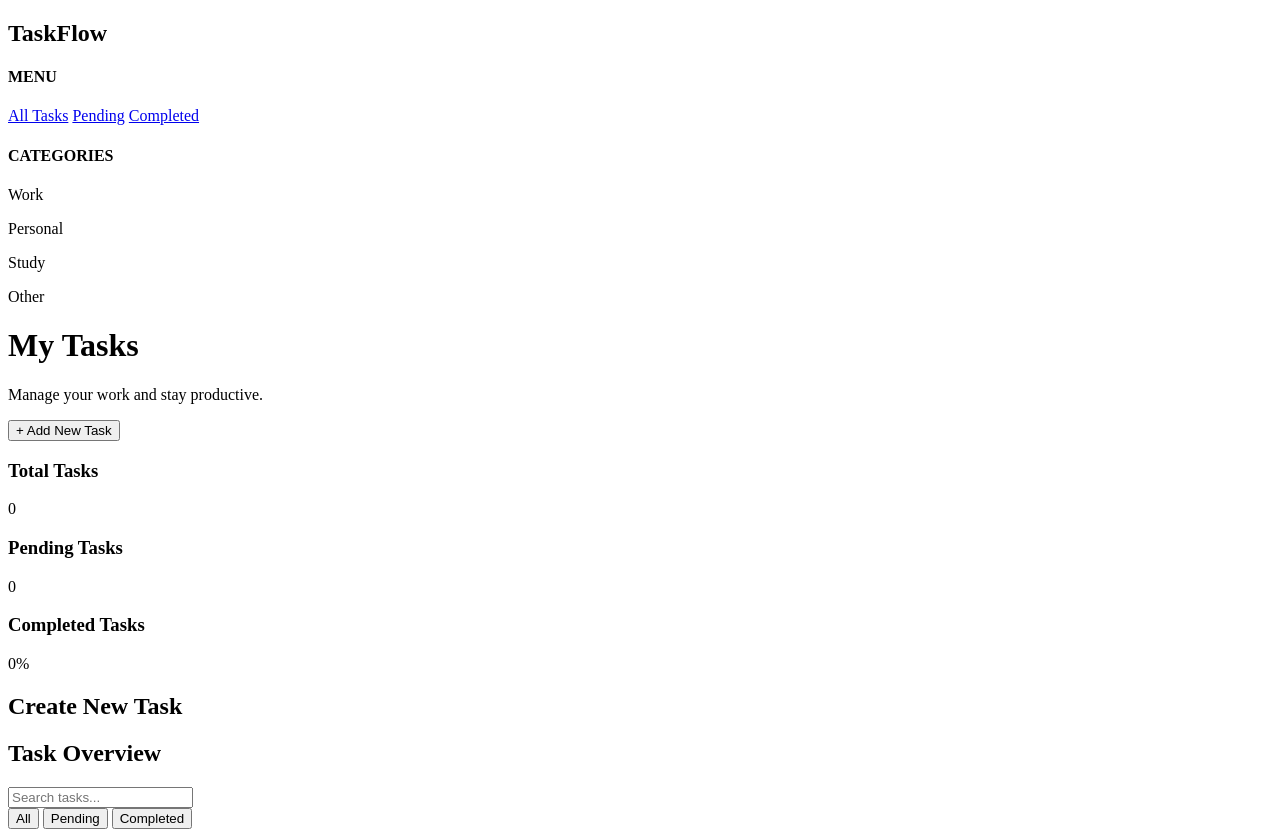
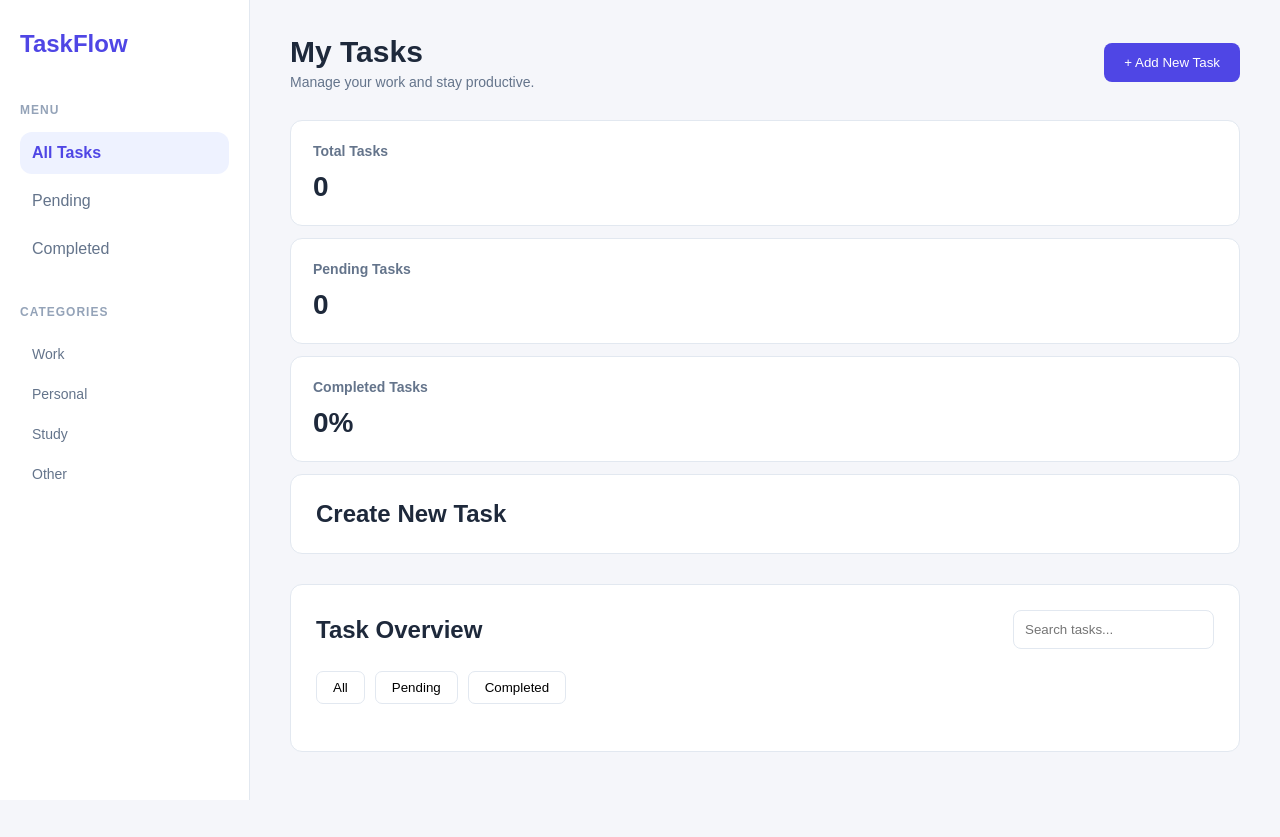
Before and after one commit to srithulasika/dom-practice, a plain HTML site: page level4-corporate/task-manager/index.html in a window 1280 px wide. After the commit the page ends 800 px from the top, so only its background shows below. Drawn offline with Linux system fonts and the light colour scheme.

Commit message:
Build dashboard layout using CSS Grid

```diff
--- a/level4-corporate/task-manager/index.html
+++ b/level4-corporate/task-manager/index.html
@@ -4,7 +4,7 @@
   <meta charset="UTF-8">
   <meta name="viewport" content="width=device-width, initial-scale=1.0">
   <title>TaskFlow - Task Manager</title>
-  <link rel="style.css" href="style.css">
+  <link rel="stylesheet" href="style.css">
   <script src="script.js" defer></script>
 </head>
 <body>
@@ -46,7 +46,7 @@
       <!--Dashboard Statistics-->
 
       <section class="Stats-grid">
-        <article class="stat-grid">
+        <article class="stat-card">
           <h3>Total Tasks</h3>
           <p id="totalTasks">0</p>
         </article>
--- a/level4-corporate/task-manager/style.css
+++ b/level4-corporate/task-manager/style.css
@@ -0,0 +1,188 @@
+*{
+  margin:0;
+  padding:0;
+  box-sizing:border-box;
+}
+
+body{
+  font-family: Arial, Helvetica, sans-serif;
+  background-color:#f5f6fa;
+  color:#1e293b;
+}
+
+.app-container{
+  display:grid;
+  grid-template-columns: 250px 1fr;
+  min-height:100vh;
+}
+
+.sidebar{
+  background-color: #ffffff;
+  border-right:1px solid  #e2e8f0;
+  padding:30px 20px;
+}
+
+.logo{
+  margin-bottom:45px;
+}
+
+.logo h2{
+  font-size: 24px;
+  color:#4f46e5;
+}
+
+.sidebar-menu,.categories{
+ margin-bottom: 35px;
+}
+
+.sidebar-menu h4,.categories h4{
+  font-size:12px;
+  color:#94a3b8;
+  letter-spacing:1px;
+  margin-bottom:15px;
+}
+
+.sidebar-menu a{
+  display:block;
+  text-decoration:none;
+  color: #64748b;
+  padding:12px;
+  border-radius:12px;
+  margin-bottom:6px;
+  transition:0.3s;
+}
+
+.sidebar-menu a:hover {
+    background-color: #f1f5f9;
+}
+
+.sidebar-menu a.active {
+    background-color: #eef2ff;
+    color: #4f46e5;
+    font-weight: bold;
+}
+
+.categories p{
+  padding:12px;
+  color: #64748b;
+  font-size: 14px;
+}
+
+.main-content{
+  padding:35px 40px;
+  min-width:0;
+}
+
+.top-header{
+  display: flex;
+  justify-content:space-between;
+  align-items:center;
+  margin-bottom:30px;
+}
+
+.top-header h1{
+  font-size: 30px;
+    margin-bottom: 5px;
+}
+
+.top-header p{
+  color: #64748b;
+  font-size: 14px;
+}
+
+.top-header button {
+    background-color: #4f46e5;
+    color: white;
+    border: none;
+    padding: 12px 20px;
+    border-radius: 8px;
+    cursor: pointer;
+}
+
+.top-header button:hover {
+    background-color: #4338ca;
+}
+
+.stats-grid{
+  display:grid;
+  grid-template-columns:repeat(4,1fr);
+  gap:20px;
+  margin-bottom:30px;
+}
+
+.stat-card{
+   background-color: #ffffff;
+    padding: 22px;
+    border-radius: 12px;
+    border: 1px solid #e2e8f0;
+    margin-bottom:12px;
+}
+
+.stat-card h3 {
+    font-size: 14px;
+    color: #64748b;
+    margin-bottom: 12px;
+}
+
+.stat-card p {
+    font-size: 28px;
+    font-weight: bold;
+}
+
+.form-section {
+    background-color: #ffffff;
+    padding: 25px;
+    border-radius: 12px;
+    border: 1px solid #e2e8f0;
+    margin-bottom: 30px;
+}
+
+.tasks-section {
+    background-color: #ffffff;
+    padding: 25px;
+    border-radius: 12px;
+    border: 1px solid #e2e8f0;
+}
+
+.task-heading {
+    display: flex;
+    justify-content: space-between;
+    align-items: center;
+    margin-bottom: 22px;
+}
+
+.task-heading input {
+    padding: 11px;
+    border: 1px solid #e2e8f0;
+    border-radius: 8px;
+    outline: none;
+}
+
+.task-heading input:focus {
+    border-color: #4f46e5;
+}
+
+.filters {
+    display: flex;
+    gap: 10px;
+    margin-bottom: 22px;
+}
+
+.filters button {
+    padding: 8px 16px;
+    border: 1px solid #e2e8f0;
+    background-color: white;
+    border-radius: 7px;
+    cursor: pointer;
+}
+
+.filters button:hover {
+    background-color: #eef2ff;
+    color: #4f46e5;
+}
+
+.task-grid {
+    display: grid;
+    grid-template-columns: repeat(2, 1fr);
+    gap: 18px;
+}
```
